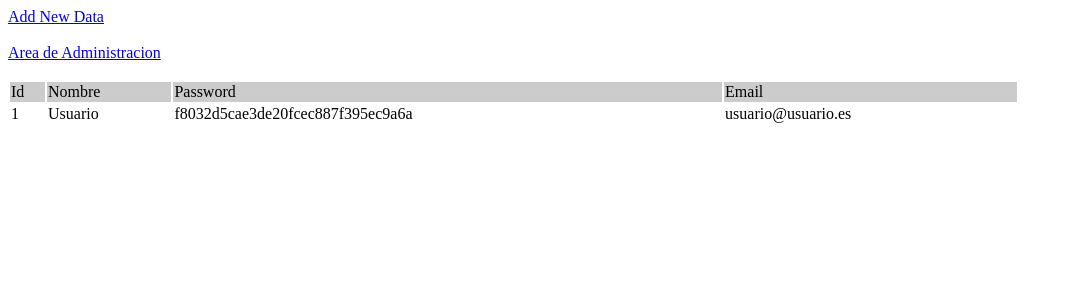
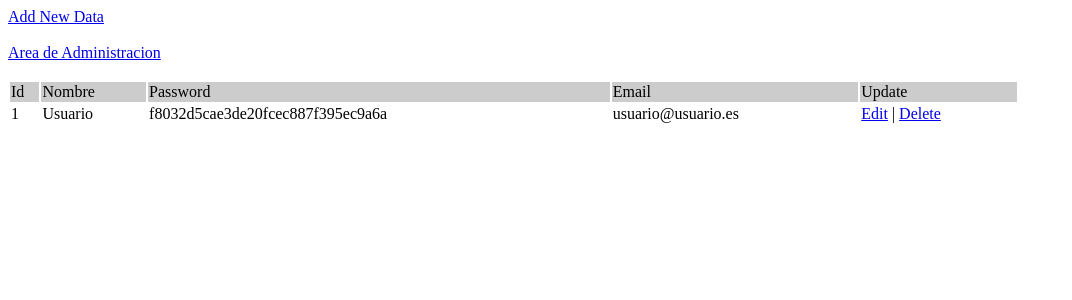
Before and after one commit to mecanografia/proyecto_iaw, a PHP site: page /src/index.php in a window 1280 px wide. Shown: the top 300 px of the page, without its empty margins (0-1072 px from the left). Run offline with PHP 8.4, Linux system fonts and the light colour scheme; data comes from the database, SQL or seed files in the repository; data that the repository does not hold is empty.

```diff
--- /dev/null
+++ b/index.php
@@ -0,0 +1,3 @@
+<?php
+header('Location: src/index.php');
+?>
--- a/src/index.php
+++ b/src/index.php
@@ -22,6 +22,7 @@ $result = mysqli_query($mysqli, "SELECT * FROM usuario ORDER BY id DESC");
 		<td>Nombre</td>
 		<td>Password</td>
 		<td>Email</td>
+		<td>Update</td>
 	</tr>
 
 	<?php
@@ -31,9 +32,9 @@ $result = mysqli_query($mysqli, "SELECT * FROM usuario ORDER BY id DESC");
 		echo "<td>".$res['nombre']."</td>";
 		echo "<td>".$res['password']."</td>";
 		echo "<td>".$res['email']."</td>";
-		//echo "<td><a href=\"edit.php?id=$res[id]\">Edit</a> |
-		//<a href=\"delete.php?id=$res[id]\"
-		//onClick=\"return confirm('Are you sure you want to delete?')\">Delete</a></td>";
+		echo "<td><a href=\"edit.php?id=$res[id]\">Edit</a> |
+		<a href=\"delete.php?id=$res[id]\"
+		onClick=\"return confirm('Are you sure you want to delete?')\">Delete</a></td>";
 	}
 	mysqli_close($msqli);
 	?>
```
Also changed, not shown: src/administration.php (+10 -5 lines), 1 other file.
